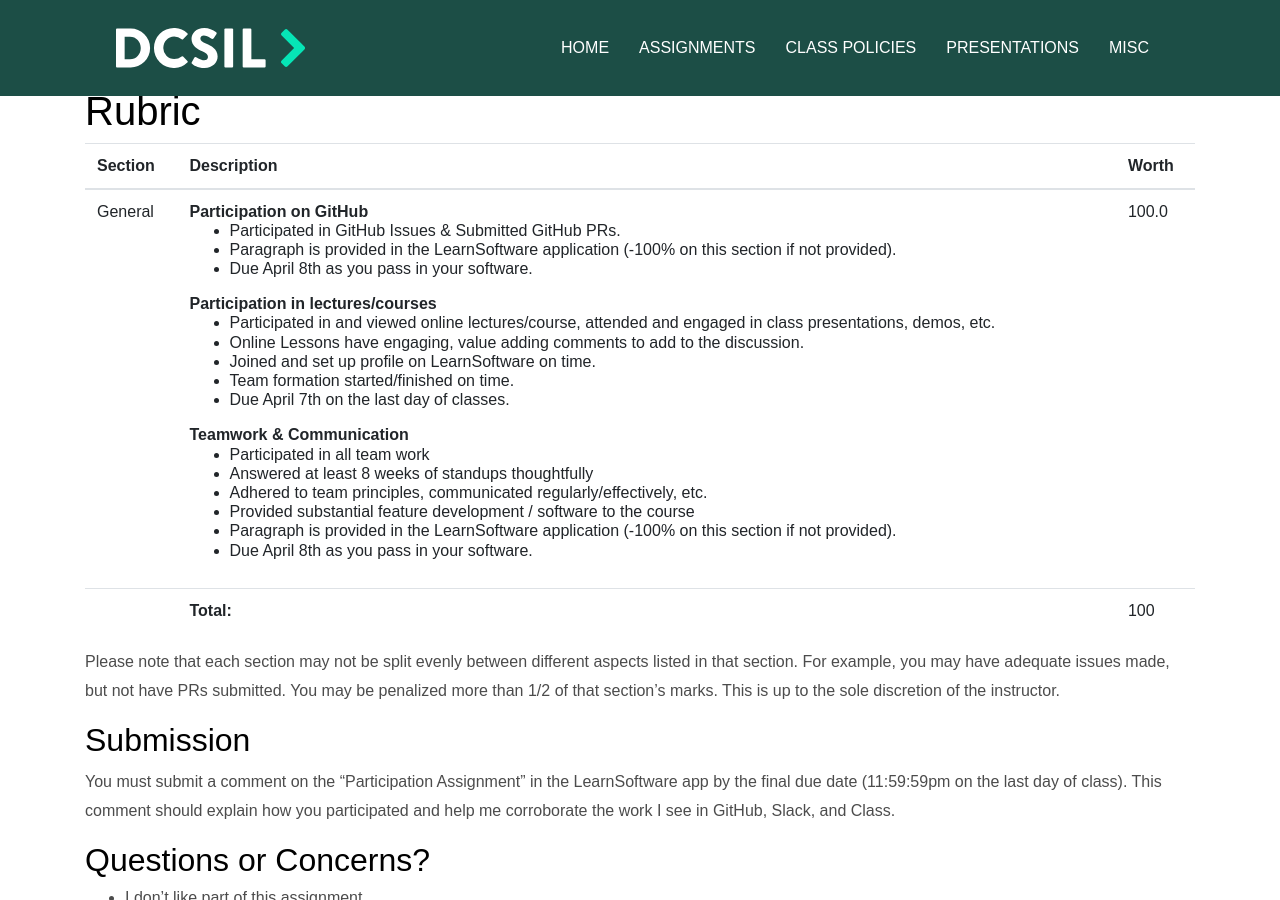
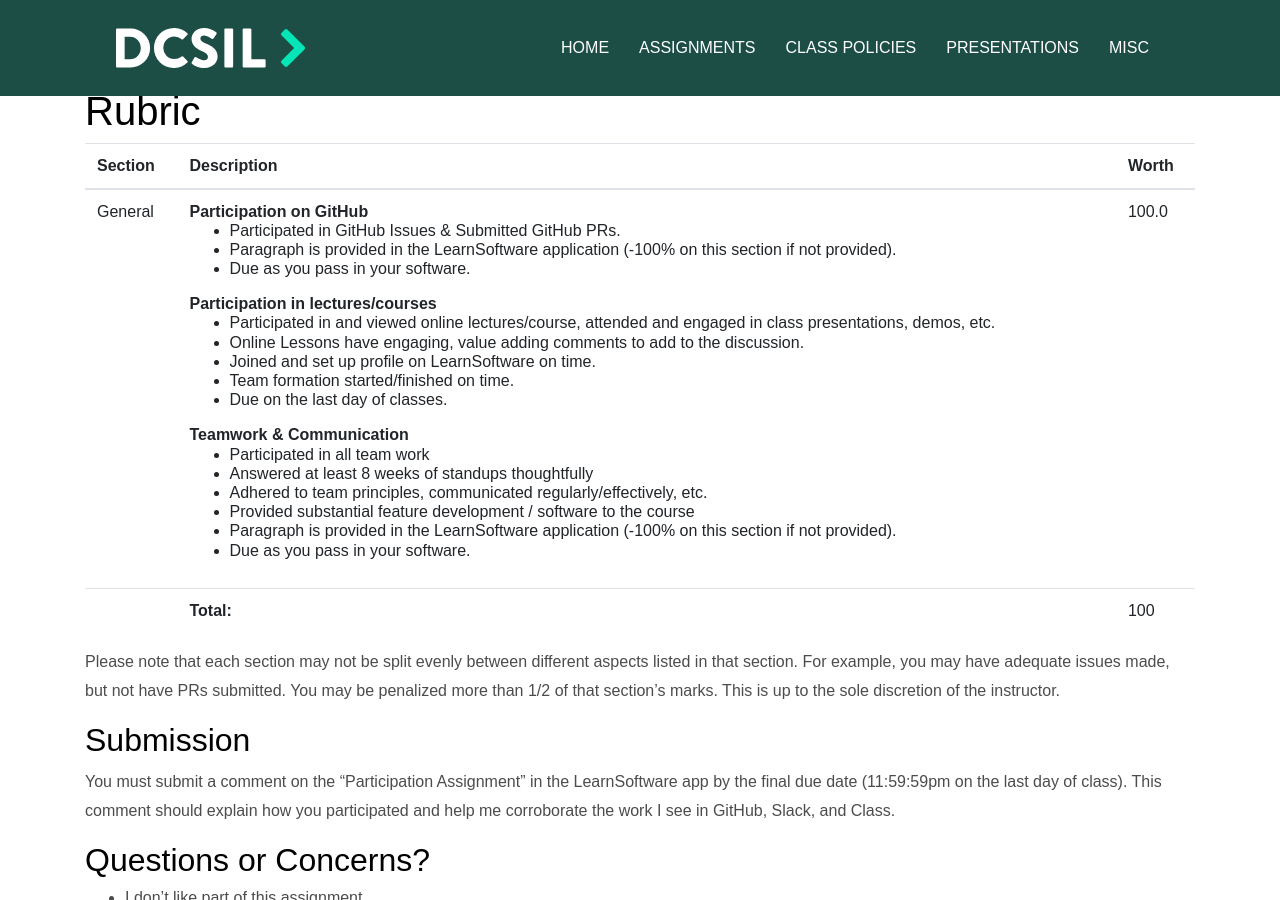
Before and after one commit to dcsil/CSC491, a Jekyll site: the page built from assignments/participation_teamwork.md, in a window 1280 px wide and 900 px high, scrolled down 1102 px. Built offline with Jekyll 4.4.1, drawn with Linux system fonts in a browser that asks for light colours; our own code applies the rules of GitHub Pages for plain Markdown files.

Commit message:
Update participation assignment details

```diff
--- a/assignments.yml
+++ b/assignments.yml
@@ -228,7 +228,7 @@
 
         - Participated in GitHub Issues & Submitted GitHub PRs.
         - Paragraph is provided in the LearnSoftware application (-100% on this section if not provided).
-        - Due April 8th as you pass in your software.
+        - Due as you pass in your software.
 
         **Participation in lectures/courses**
 
@@ -236,7 +236,7 @@
         - Online Lessons have engaging, value adding comments to add to the discussion.
         - Joined and set up profile on LearnSoftware on time.
         - Team formation started/finished on time.
-        - Due April 7th on the last day of classes.
+        - Due on the last day of classes.
 
         **Teamwork & Communication**
 
@@ -245,7 +245,7 @@
         - Adhered to team principles, communicated regularly/effectively, etc.
         - Provided substantial feature development / software to the course
         - Paragraph is provided in the LearnSoftware application (-100% on this section if not provided).
-        - Due April 8th as you pass in your software.
+        - Due as you pass in your software.
       worth: 100.0
     due_date: 2022-12-08T23:59:59-05:00
     multiple_due_dates: true
--- a/assignments/participation_teamwork.md
+++ b/assignments/participation_teamwork.md
@@ -43,7 +43,7 @@
 
 | Section | Description | Worth |
 | --- | --- | --- |
-| General  | **Participation on GitHub**<br>{::nomarkdown}<ul><li>Participated in GitHub Issues & Submitted GitHub PRs.</li><li>Paragraph is provided in the LearnSoftware application (-100% on this section if not provided).</li><li>Due April 8th as you pass in your software.</li></ul><strong>Participation in lectures/courses</strong><ul><li>Participated in and viewed online lectures/course, attended and engaged in class presentations, demos, etc.</li><li>Online Lessons have engaging, value adding comments to add to the discussion.</li><li>Joined and set up profile on LearnSoftware on time.</li><li>Team formation started/finished on time.</li><li>Due April 7th on the last day of classes.</li></ul><strong>Teamwork & Communication</strong><ul><li>Participated in all team work</li><li>Answered at least 8 weeks of standups thoughtfully</li><li>Adhered to team principles, communicated regularly/effectively, etc.</li><li>Provided substantial feature development / software to the course</li><li>Paragraph is provided in the LearnSoftware application (-100% on this section if not provided).</li><li>Due April 8th as you pass in your software.</li></ul>{:/} | 100.0 |
+| General  | **Participation on GitHub**<br>{::nomarkdown}<ul><li>Participated in GitHub Issues & Submitted GitHub PRs.</li><li>Paragraph is provided in the LearnSoftware application (-100% on this section if not provided).</li><li>Due as you pass in your software.</li></ul><strong>Participation in lectures/courses</strong><ul><li>Participated in and viewed online lectures/course, attended and engaged in class presentations, demos, etc.</li><li>Online Lessons have engaging, value adding comments to add to the discussion.</li><li>Joined and set up profile on LearnSoftware on time.</li><li>Team formation started/finished on time.</li><li>Due on the last day of classes.</li></ul><strong>Teamwork & Communication</strong><ul><li>Participated in all team work</li><li>Answered at least 8 weeks of standups thoughtfully</li><li>Adhered to team principles, communicated regularly/effectively, etc.</li><li>Provided substantial feature development / software to the course</li><li>Paragraph is provided in the LearnSoftware application (-100% on this section if not provided).</li><li>Due as you pass in your software.</li></ul>{:/} | 100.0 |
 | | **Total:** | 100 |
 
  <!-- RUBRIC END -->
```
